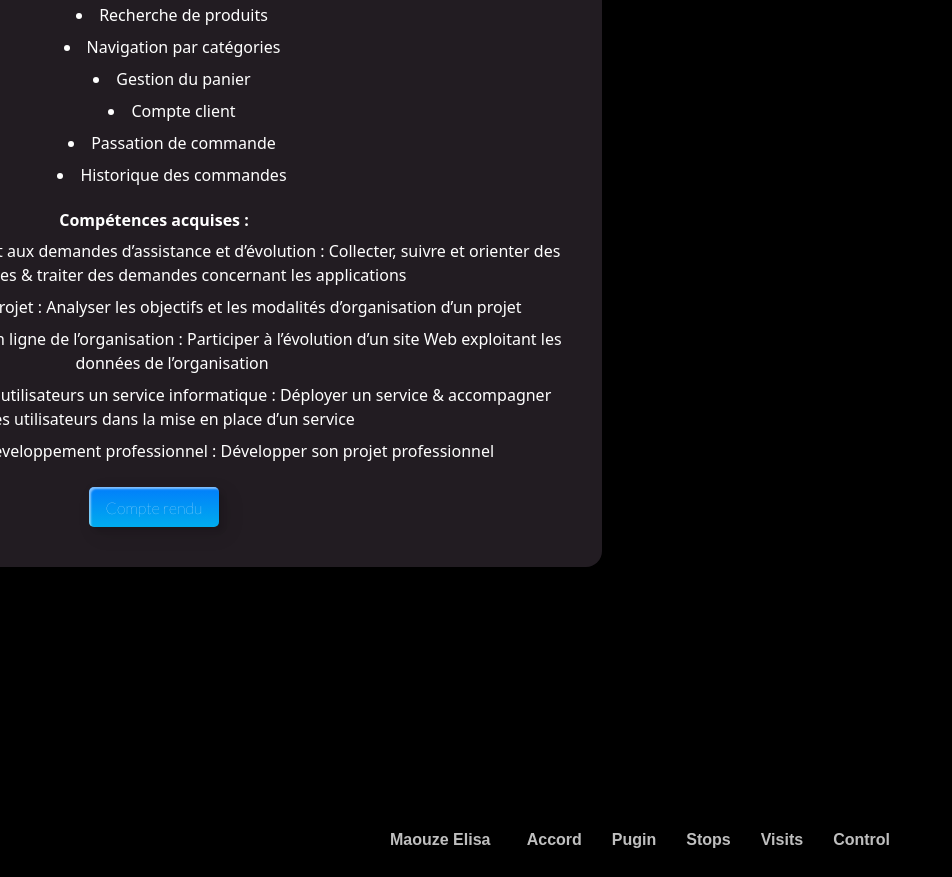
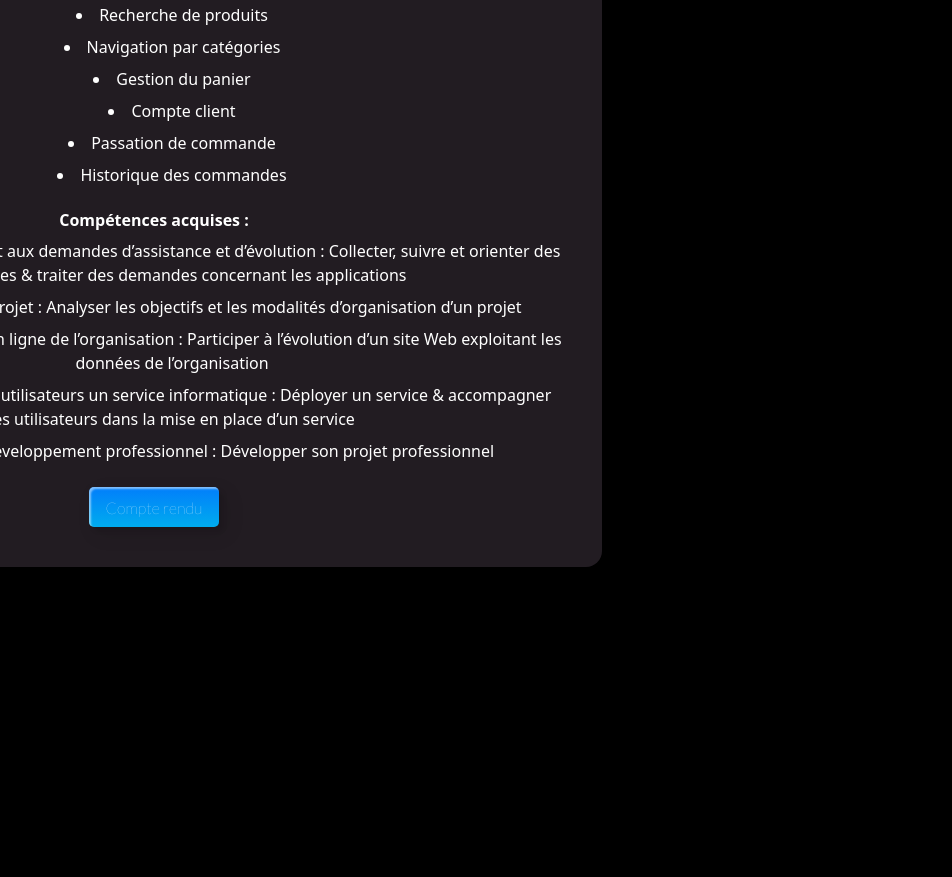
Before and after one commit to shiruzuko/portfolio, a plain HTML site: page projets.html in a window 1280 px wide. Shown: the part 3343-4220 px from the top of the page, without its empty margins (0-952 px from the left). After the commit the page ends 3910 px from the top, so only its background shows below. Drawn offline with nearby package versions, Linux system fonts and the light colour scheme.

Commit message:
Update projets.html

```diff
--- a/projets.html
+++ b/projets.html
@@ -274,29 +274,6 @@
 </body>
 
 <div class="mt-60"></div>
-  <footer style="font-family: Arial, sans-serif; color: #bfbfbf; padding: 20px 0; border-top: 1px solid #000000; margin-top: 30px;">
-    <div style="display: flex; justify-content: space-between; max-width: 500px; margin: 0 auto;">
-        <div>
-            <p style="font-weight: bold; margin-bottom: 5px;">Maouze Elisa</p>
-        </div>
-        <div style="display: flex; gap: 30px;">
-            <div>
-                <p style="font-weight: bold; margin-bottom: 5px;">Accord</p>
-            </div>
-            <div>
-                <p style="font-weight: bold; margin-bottom: 5px;">Pugin</p>
-            </div>
-            <div>
-                <p style="font-weight: bold; margin-bottom: 5px;">Stops</p>
-            </div>
-            <div>
-                <p style="font-weight: bold; margin-bottom: 5px;">Visits</p>
-            </div>
-            <div>
-                <p style="font-weight: bold; margin-bottom: 5px;">Control</p>
-            </div>
-        </div>
-    </div>
-</footer>
+
 
 </html>
```
